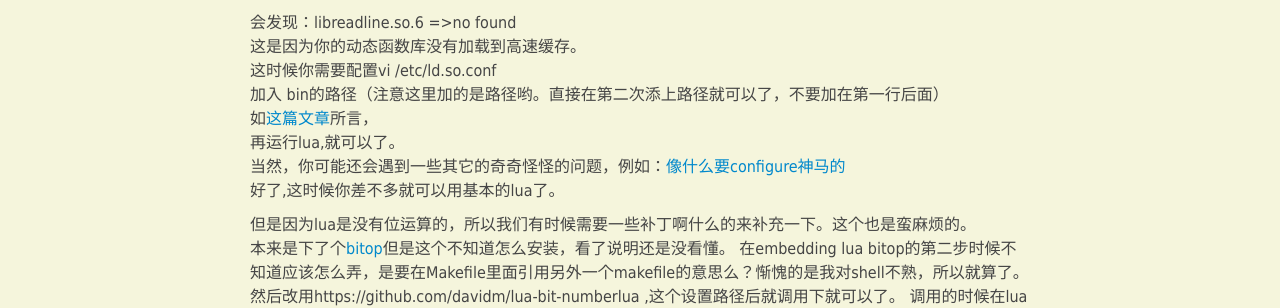
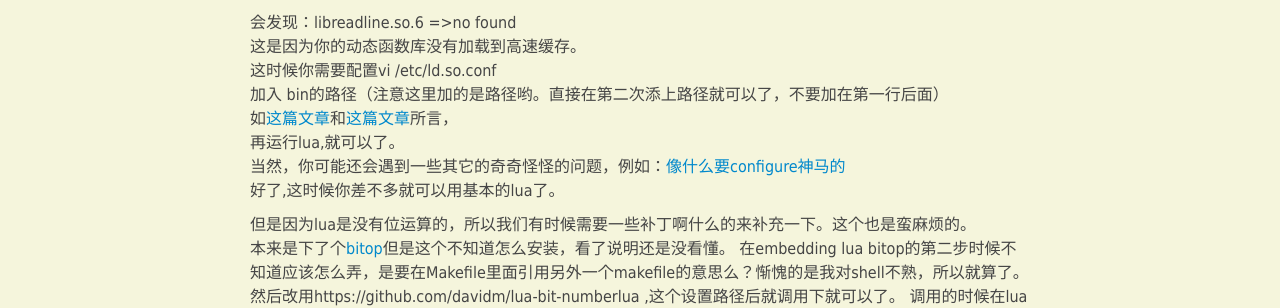
Before and after one commit to hopestar/hopestar.github.com, a Jekyll site: the page built from _posts/2012-10-24-how-to-install-lua.md, in a window 1280 px wide. Shown: the part 655-963 px from the top of the page. Built offline with Jekyll 4.4.1, drawn with Linux system fonts in a browser that asks for light colours; Markdown is read by kramdown in place of the engine named in the settings.

Commit message:
Update _posts/2012-10-24-how-to-install-lua.md

```diff
--- a/_posts/2012-10-24-how-to-install-lua.md
+++ b/_posts/2012-10-24-how-to-install-lua.md
@@ -33,7 +33,7 @@ http://www.bioinf.org.uk/software/profit/doc/node17.html
 这是因为你的动态函数库没有加载到高速缓存。
 这时候你需要配置vi /etc/ld.so.conf
 加入 bin的路径（注意这里加的是路径哟。直接在第二次添上路径就可以了，不要加在第一行后面）
-如[这篇文章](http://hi.baidu.com/sing520/item/d27bbd39cb2d72fe97f88d5b)所言，
+如[这篇文章](http://hi.baidu.com/sing520/item/d27bbd39cb2d72fe97f88d5b)和[这篇文章](http://blog.csdn.net/dzcdeposit/article/details/6606365)所言，
 再运行lua,就可以了。
 当然，你可能还会遇到一些其它的奇奇怪怪的问题，例如：[像什么要configure神马的](http://storysky.blog.51cto.com/628458/345982)
 好了,这时候你差不多就可以用基本的lua了。
```
